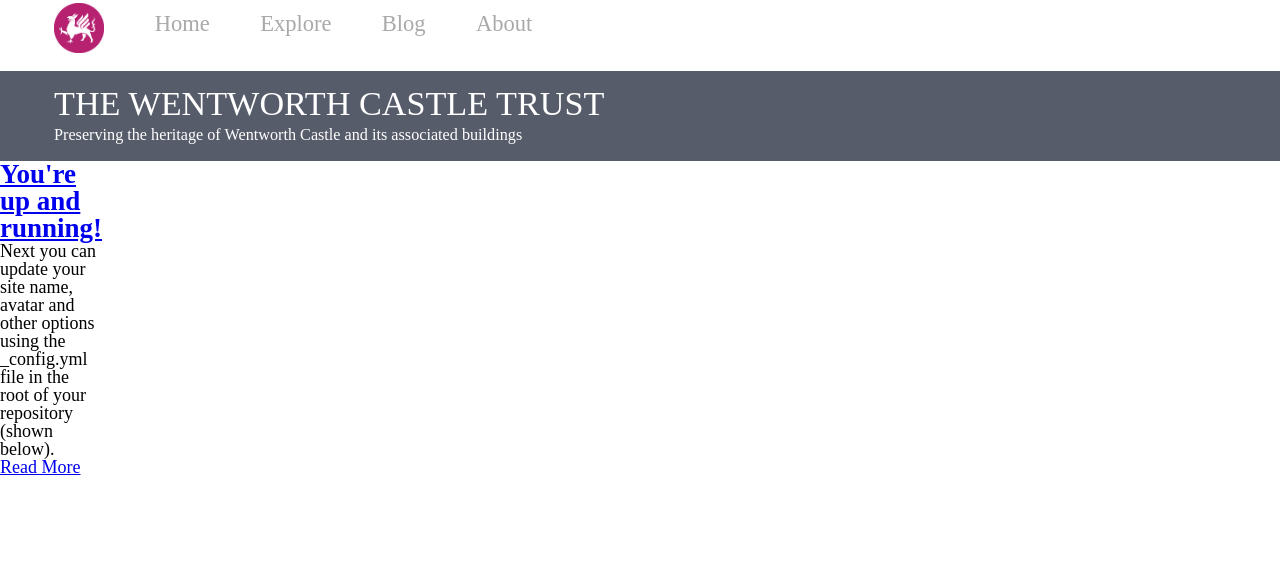
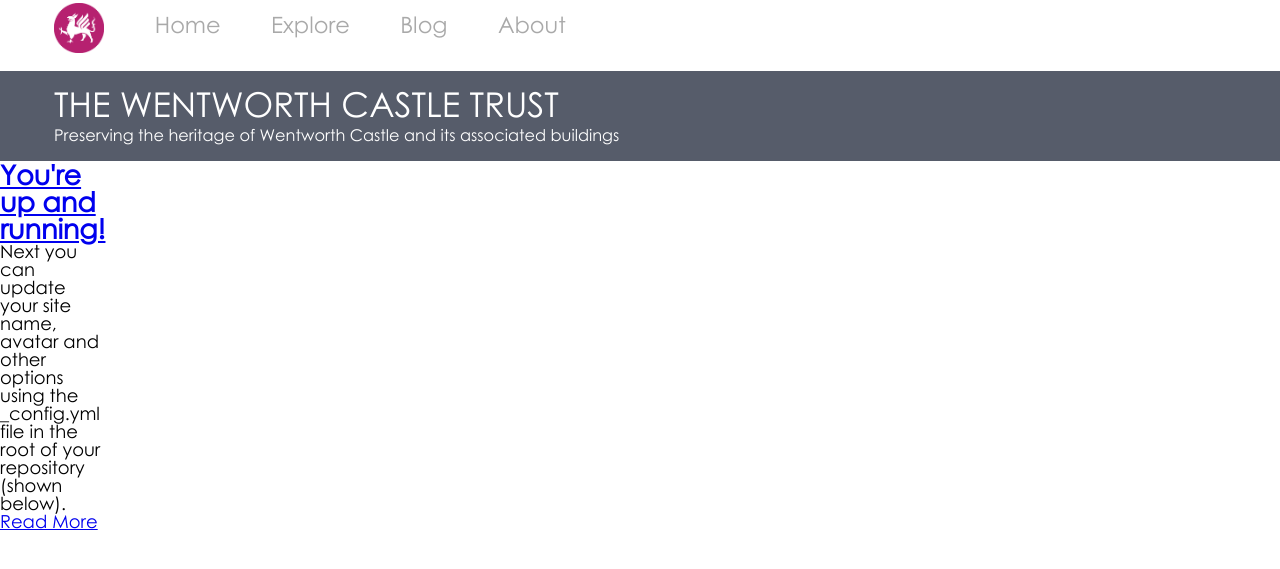
Before and after one commit to Ketilbert/Ketilbert.github.io, a Jekyll site: the page built from index.html, in a window 1280 px wide. Shown: the top 569 px of the page. Built offline with Jekyll 4.4.1, drawn with Linux system fonts in a browser that asks for light colours; some web fonts are replaced.

Commit message:
Update common.css

```diff
--- a/assets/css/common.css
+++ b/assets/css/common.css
@@ -40,7 +40,7 @@
 @font-face {
 
   font-family: cent-goth;
-  src: url(gothic.ttf);
+  src: url(../fonts/gothic.ttf);
 }
 
 * {
```
